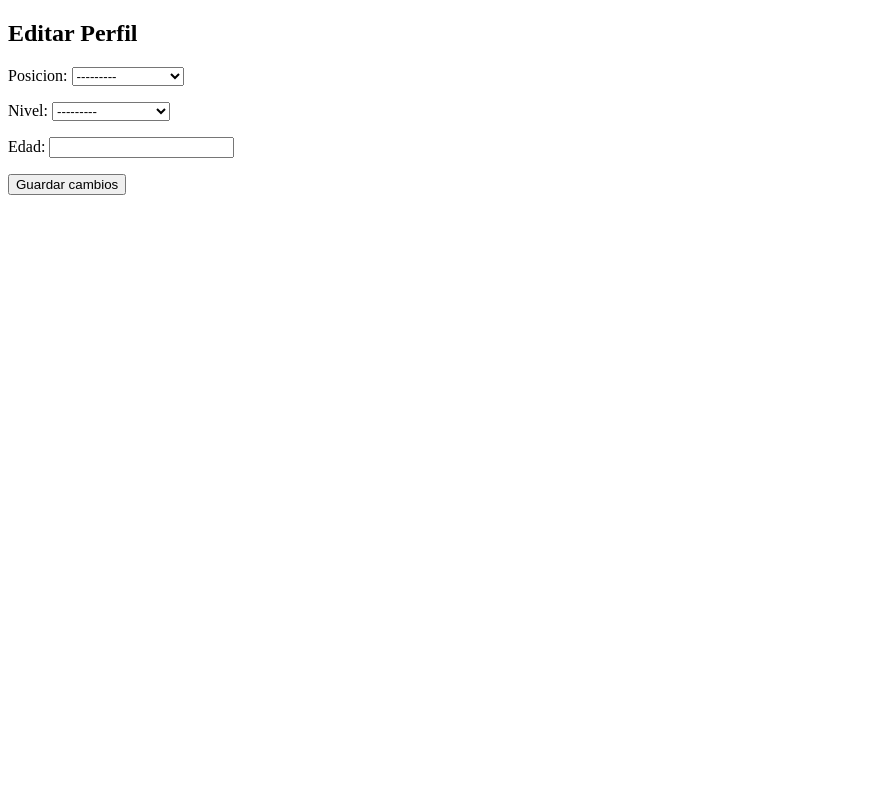
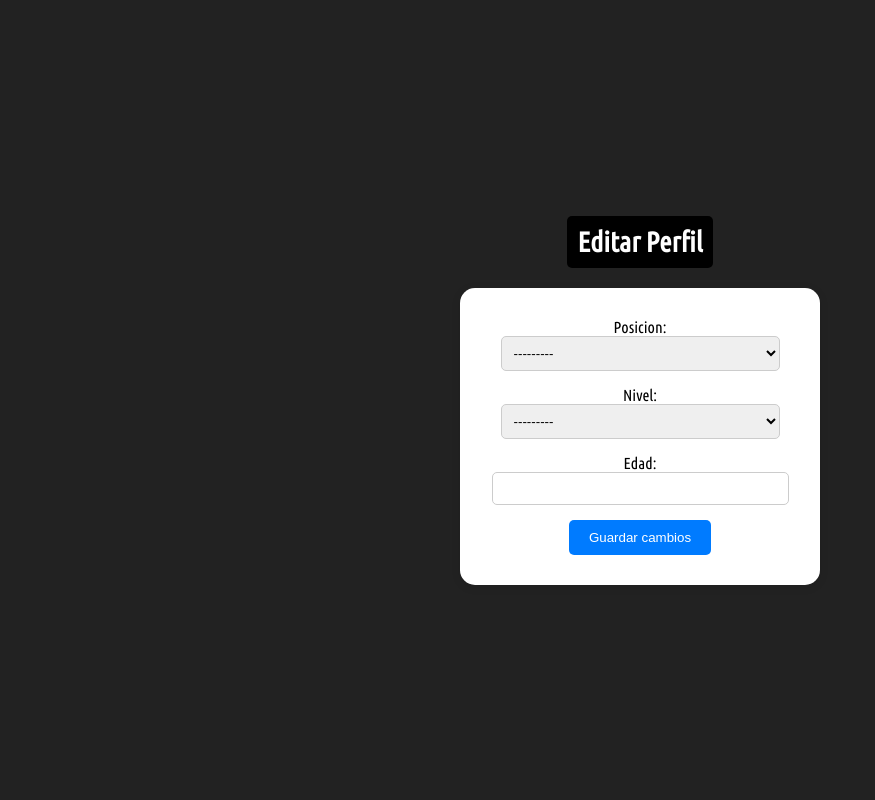
Before and after one commit to PabloViano/FutbolScoutNet, a Django app: template FutbolScoutNet/sitio/templates/profile_edit.html in a window 1280 px wide. Shown: the whole page, without its empty margins (0-875 px from the left). Run offline with Django 4.2, Linux system fonts and the light colour scheme; the template is opened without the code that fills it: values that come from a table or form of the project are taken from there, others are empty; data comes from the database, SQL or seed files in the repository; both versions use the stored data as it was after the commit.

Commit message:
Estilo profile_edit

```diff
--- /dev/null
+++ b/FutbolScoutNet/sitio/static/css/style_profile_edit.css
@@ -0,0 +1,88 @@
+@import url('https://fonts.googleapis.com/css2?family=Ubuntu+Condensed&display=swap');
+
+/* Reset some default styles */
+body,
+html,
+h1,
+h2,
+p,
+form {
+    margin: 0;
+    padding: 0;
+    font-family: 'Ubuntu Condensed', sans-serif;
+}
+
+/* Basic styling for the register container */
+.register-container {
+    display: flex;
+    flex-direction: column;
+    align-items: center;
+    justify-content: center;
+    height: 100vh;
+    background-color: #222;
+}
+
+/* Center the register form */
+.register-form-container {
+    display: flex;
+    flex-direction: column;
+    align-items: center;
+    justify-content: center;
+    height: 100%;
+}
+
+/* Styling for the register form */
+.register-form {
+    background-color: #fff;
+    padding: 30px;
+    border-radius: 15px;
+    box-shadow: 0px 2px 10px rgba(0, 0, 0, 0.1);
+    width: 300px;
+    text-align: center;
+}
+
+.form-title {
+    font-size: 28px;
+    margin-bottom: 20px;
+    color: #fff;
+    background-color: #000;
+    padding: 10px;
+    border-radius: 5px;
+}
+
+.input-group {
+    display: flex;
+    flex-direction: column;
+    align-items: flex-start;
+    margin-bottom: 20px;
+}
+
+.input-group label {
+    margin-bottom: 5px;
+    color: #000;
+    font-weight: bold;
+}
+
+.register-form input[type="text"],
+.register-form input[type="number"],
+.register-form select {
+    padding: 8px;
+    width: 93%;
+    border: 1px solid #ccc;
+    border-radius: 5px;
+    margin-bottom: 15px;
+}
+
+.register-form button {
+    background-color: #007bff;
+    color: #fff;
+    border: none;
+    padding: 10px 20px;
+    border-radius: 5px;
+    cursor: pointer;
+    transition: background-color 0.3s ease;
+}
+
+.register-form button:hover {
+    background-color: #0056b3;
+}
--- a/FutbolScoutNet/sitio/templates/profile_edit.html
+++ b/FutbolScoutNet/sitio/templates/profile_edit.html
@@ -1,9 +1,16 @@
 {% extends 'base.html' %}
+{% load static %}
+
+{% block title %}Editar Perfil{% endblock %}
+
 {% block content %}
-    <h2>Editar Perfil</h2>
-    <form method="post">
+<link rel="stylesheet" type="text/css" href="{% static 'css/style_profile_edit.css' %}">
+<div class="register-container">
+    <h2 class="form-title">Editar Perfil</h2>
+    <form method="post" class="register-form">
         {% csrf_token %}
         {{ form.as_p }}
         <button type="submit">Guardar cambios</button>
     </form>
+</div>
 {% endblock %}
```
Also changed, not shown: FutbolScoutNet/db.sqlite3.
